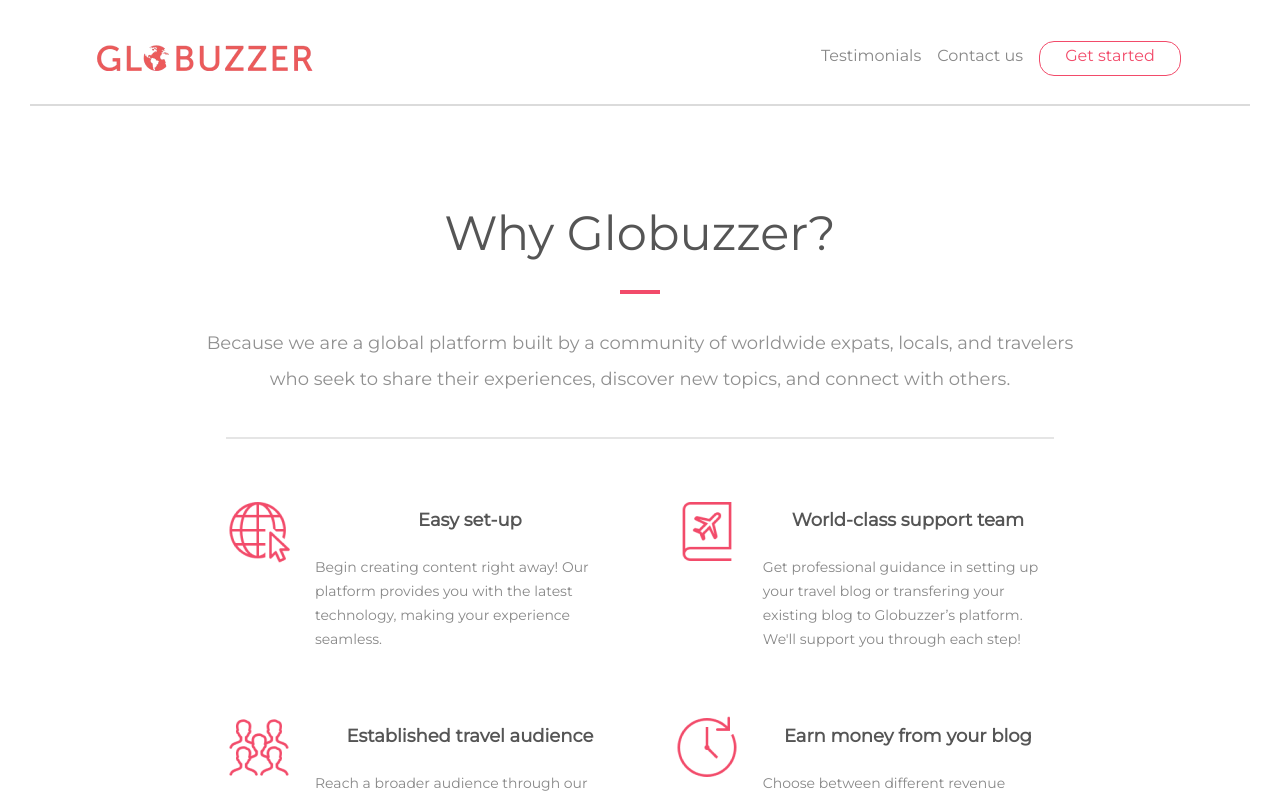
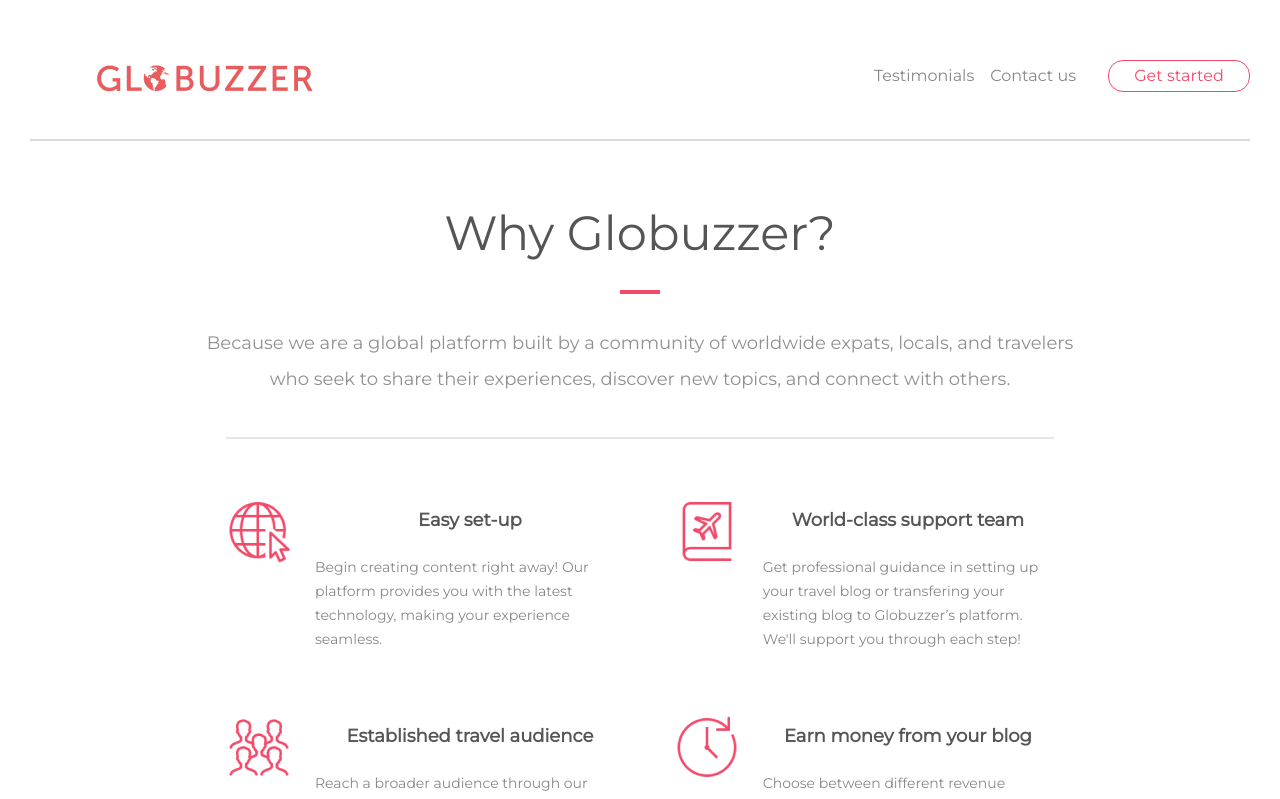
Before and after one commit to tarcea/why-globuzzer, a React (Create React App) app: page / in a window 1280 px wide. Shown: the top 799 px of the page. Built offline with nearby package versions, Linux system fonts and the light colour scheme.

Commit message:
centered elements on navbar

```diff
--- a/src/components/Navbar/Navbar.css
+++ b/src/components/Navbar/Navbar.css
@@ -45,6 +45,7 @@
 
 .desktop-container {
   display:flex;
+  justify-content: space-between;
   align-items: center;
   position: relative;
 }
@@ -60,8 +61,7 @@
 }
 
 .desktop-links {
-  position: absolute;
-  right: 5%;
+
 }
 
 .desktop-links li {
@@ -80,12 +80,24 @@
 }
 
 
-.selected {
+.desktop-button {
+  display: flex;
+  font-family: Montserrat;
+  font-style: normal;
+  font-weight: 500;
+  font-size: 16px;
+  line-height: 21px;
   border: 1px solid #F24B6A;
   border-radius: 15px;
   color: #F24B6A;
   width: 140px;
   height: 30px;
-  text-align: center;
-  padding-top: 3px;
+  justify-content: center;
+  align-items: center;
+  margin-left: 24px;
 }
+
+.desktop-menu {
+  display: flex;
+  align-items: center;
+}
--- a/src/components/Navbar/NavbarDesktop.js
+++ b/src/components/Navbar/NavbarDesktop.js
@@ -5,15 +5,18 @@
   return (
     <div className="top-menu">
     <div className="desktop-container">
-      <header>
-        <img src={logo} alt="logo" className="menu-logo"/>
-      </header>
+
+        <img src={logo} alt="logo" className="menu-logo desktop-logo"/>
+      <div className="desktop-menu">
       <div className="desktop-links">
         <ul>
           <li>Testimonials</li>
           <li>Contact us</li>
-          <li className="selected" style={{color: '#F24B6A'}} >Get started</li>
         </ul>
+      </div>
+      <div className="desktop-button" >
+        <p>Get started</p>
+      </div>
       </div>
       </div>
       <hr className="desktop-underline" />
```
